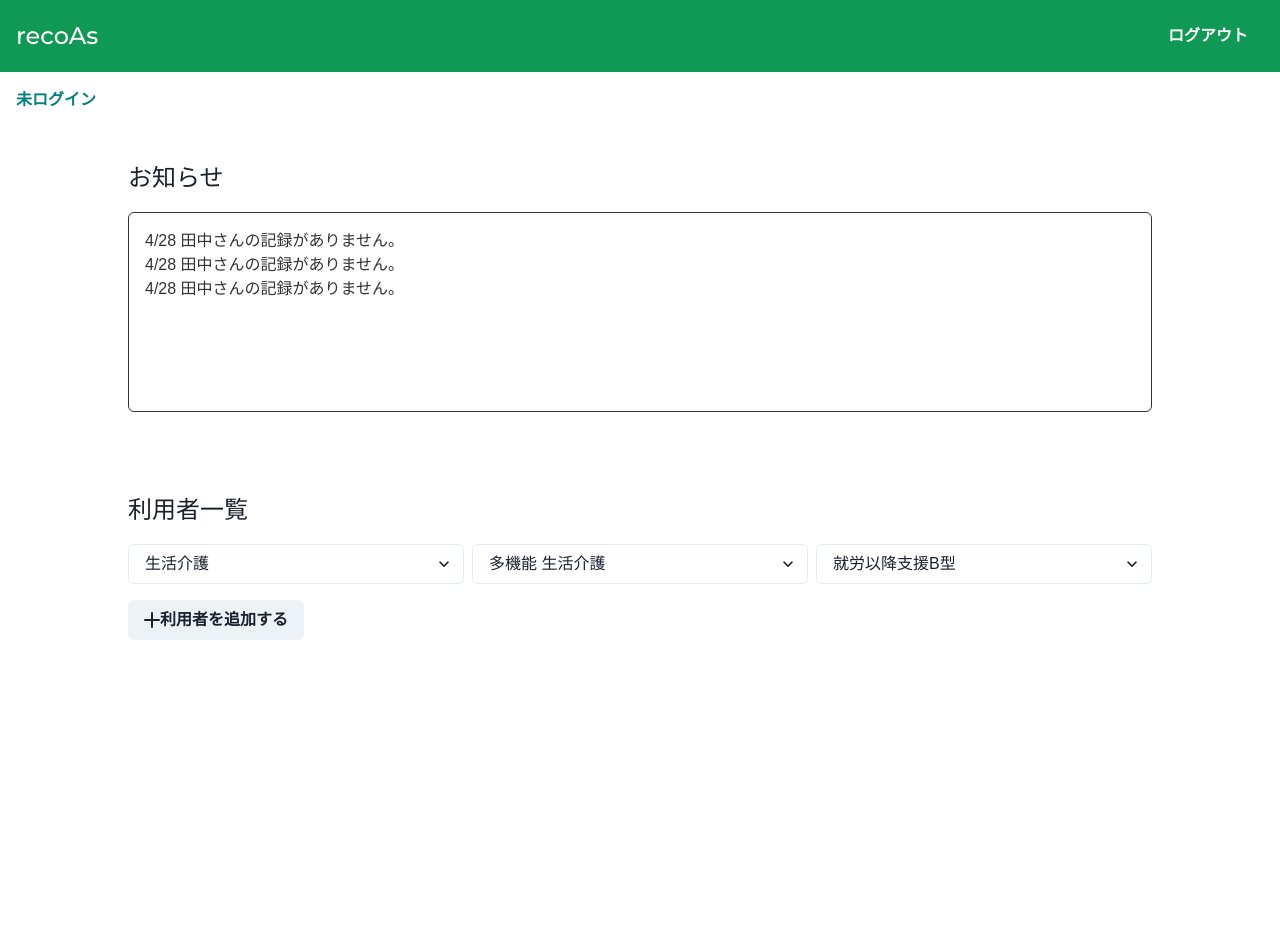
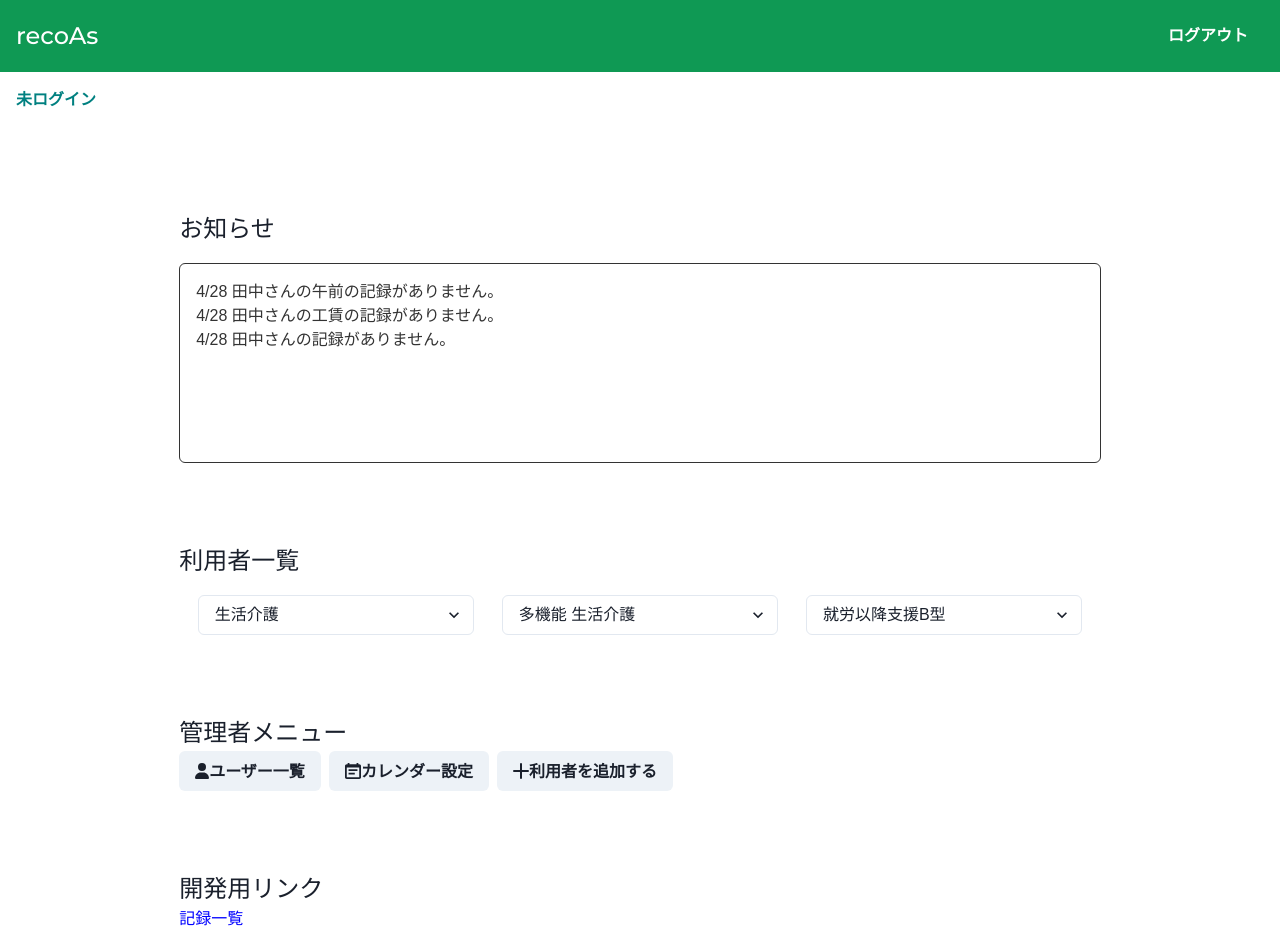
Before and after one commit to okaken2022/recoas, a Next.js app: page /home in a window 1280 px wide. Shown: the top 952 px of the page. Before the commit the page ends 800 px from the top, so only its background shows below. Built offline with nearby package versions, Linux system fonts and the light colour scheme; no server answers; a web font is replaced by a local one.

Commit message:
fontawsome追加 レイアウト調整

```diff
--- a/package.json
+++ b/package.json
@@ -15,6 +15,11 @@
     "@chakra-ui/react": "^2.5.5",
     "@emotion/react": "^11.10.6",
     "@emotion/styled": "^11.10.6",
+    "@fortawesome/fontawesome-svg-core": "^6.4.0",
+    "@fortawesome/free-brands-svg-icons": "^6.4.0",
+    "@fortawesome/free-regular-svg-icons": "^6.4.0",
+    "@fortawesome/free-solid-svg-icons": "^6.4.0",
+    "@fortawesome/react-fontawesome": "^0.2.0",
     "@next/font": "13.1.4",
     "@types/node": "18.11.18",
     "@types/react": "18.0.27",
--- a/pages/home.tsx
+++ b/pages/home.tsx
@@ -37,7 +37,9 @@ import { v4 as uuidv4 } from 'uuid';
 import { useState, useContext, useEffect, ChangeEvent } from 'react';
 import Link from 'next/link';
 import { Todo, firestoreTodo } from '@/types/todo';
-import { AddIcon, DeleteIcon, EditIcon } from '@chakra-ui/icons';
+import { AddIcon, CalendarIcon, DeleteIcon, EditIcon } from '@chakra-ui/icons';
+import { FontAwesomeIcon } from '@fortawesome/react-fontawesome';
+import { faUser } from '@fortawesome/free-solid-svg-icons';
 
 export default function Home() {
   const [todos, setTodos] = useState<firestoreTodo[]>([]);
@@ -154,42 +156,74 @@ export default function Home() {
   return (
     <>
       <Header />
+      <Box  w={{ base: '100%', md: '80%' }} m='auto' p='4%'>
       {/* お知らせ */}
-      <Box w='80%' m='auto'>
         <Text fontSize='2xl'>お知らせ</Text>
-      </Box>
-      <Box w='80%' h='200px' m='auto' mt='4' p='4' border='1px' rounded='md' color='#333'>
-        <Text>4/28 田中さんの記録がありません。</Text>
-        <Text>4/28 田中さんの記録がありません。</Text>
+        <Box h='200px' m='auto' mt='4' p='4' border='1px' rounded='md' color='#333'>
+          <Text>4/28 田中さんの午前の記録がありません。</Text>
+          <Text>4/28 田中さんの工賃の記録がありません。</Text>
           <Text>4/28 田中さんの記録がありません。</Text>
         </Box>
+
         {/* 利用者一覧 */}
-      <Box w='80%' m='auto' mt='20'>
+        <Box mt='20'>
           <Text fontSize='2xl'>利用者一覧</Text>
         </Box>
-      <HStack w='80%' m='auto' mt='4'>
-        <Select placeholder='生活介護'>
+        <Wrap mt='4' spacing='3%' justify='center'>
+          <WrapItem w={{ base: '100%', md: '30%' }}>
+            <Select w='100%'  placeholder='生活介護'>
               <option value='option1'>田中</option>
               <option value='option2'>山田</option>
               <option value='option3'>佐藤</option>
             </Select>
-        <Select placeholder='多機能 生活介護'>
+          </WrapItem>
+          <WrapItem w={{ base: '100%', md: '30%' }}>
+            <Select  placeholder='多機能 生活介護'>
               <option value='option1'>田中</option>
               <option value='option2'>山田</option>
               <option value='option3'>佐藤</option>
             </Select>
+          </WrapItem>
+          <WrapItem w={{ base: '100%', md: '30%' }}>
             <Select placeholder='就労以降支援B型'>
               <option value='option1'>田中</option>
               <option value='option2'>山田</option>
               <option value='option3'>佐藤</option>
             </Select>
-      </HStack>
+          </WrapItem>
+        </Wrap>
 
-      <Box w='80%' m='auto' mt='4'>
+        {/* 管理者メニュー */}
+        <Box mt='20'>
+          <Text fontSize='2xl'>管理者メニュー</Text>
+          <HStack>
+            <Button>
+              <FontAwesomeIcon icon={faUser}>
+                <i className="fa-solid fa-user" />
+              </FontAwesomeIcon>
+              ユーザー一覧
+            </Button>
+            <Button>
+              <CalendarIcon />
+              カレンダー設定
+            </Button>
             <Button>
               <AddIcon />
               利用者を追加する
             </Button>
+          </HStack>
+        </Box>
+
+        {/* 開発用リンク */}
+        <Text fontSize='2xl'  mt='20'>
+          開発用リンク
+        </Text>
+        <Link href='/customers/customer'>
+          <Text fontSize='l' color='blue'>
+            記録一覧
+          </Text>
+        </Link>
+
       </Box>
     </>
   );
```
Also changed, not shown: 1 other file (tests, documents, lock files or other folders). Lines whose indentation alone changed are shown as unchanged.
